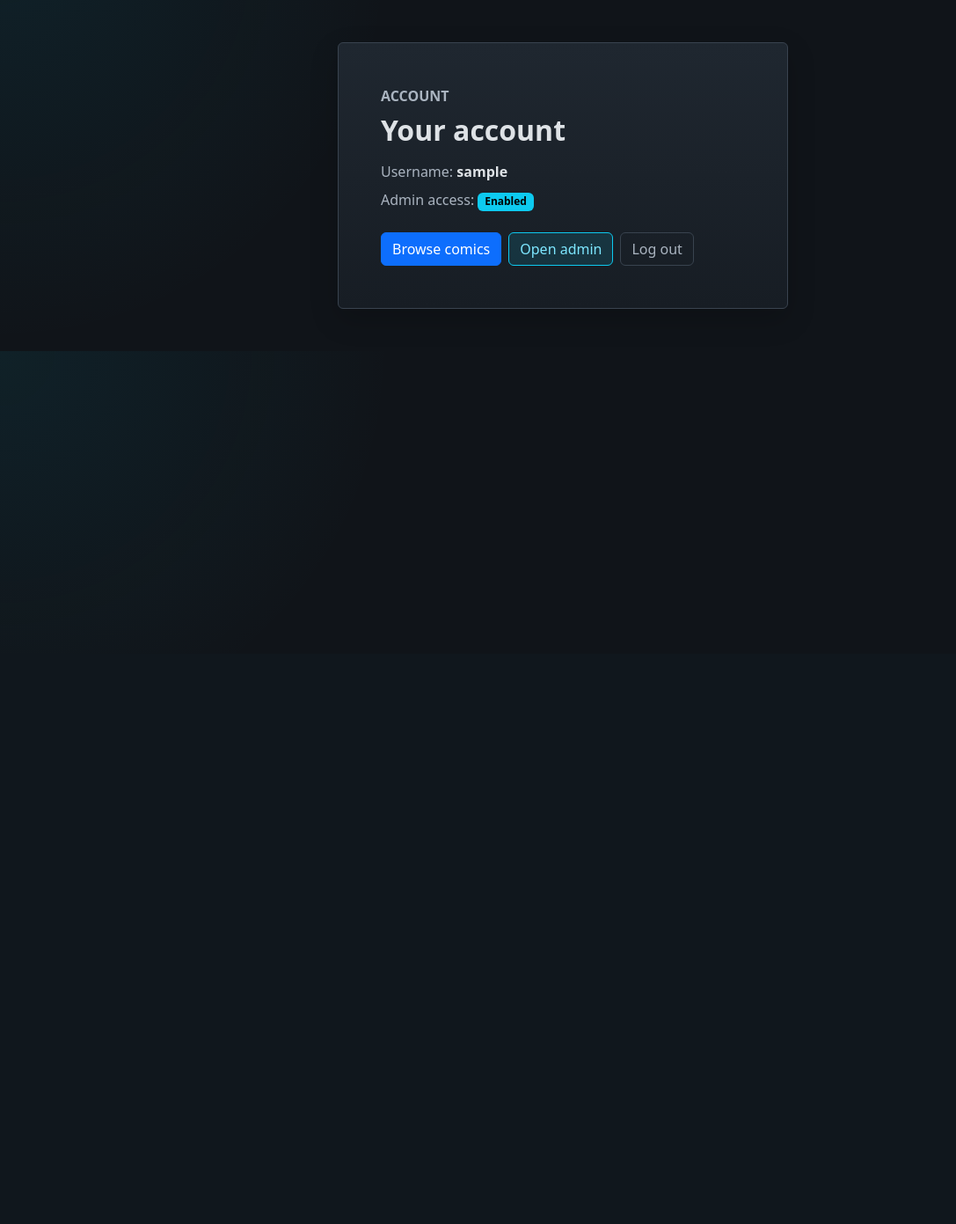
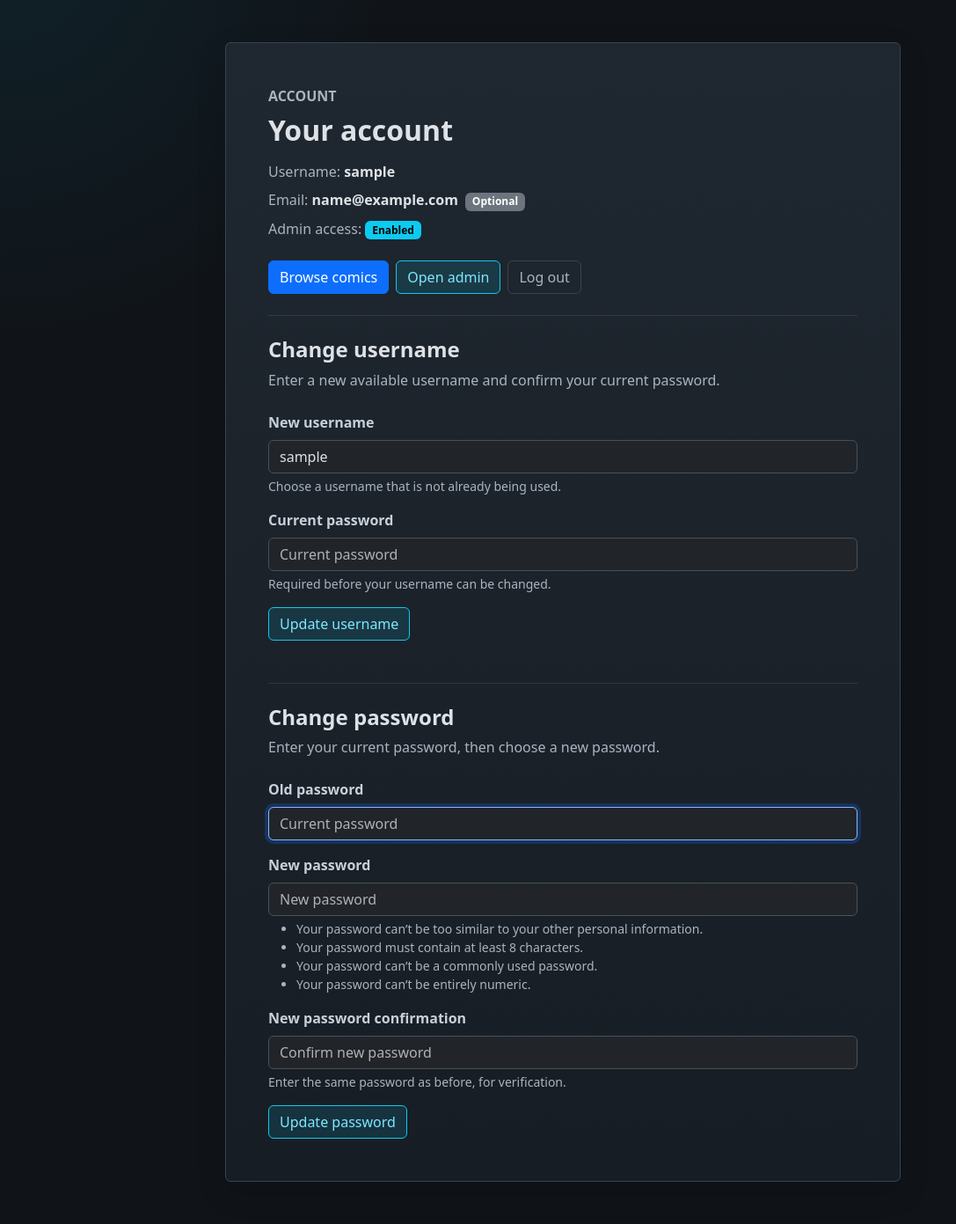
Before and after one commit to Wjmoore32001/EzyReadComics, a Django app: page /accounts/ in a window 1280 px wide. Shown: the part 57-1448 px from the top of the page at 88% size, without its empty margins (0-1087 px from the left). Before the commit the page ends 408 px from the top, so only its background shows below. Run offline with Django 5.2, Linux system fonts and the light colour scheme; the visitor is signed in with stand-in values (Sample User, id 1).

Commit message:
improved sign up functionality and expanded accounts page

```diff
--- a/comics/forms.py
+++ b/comics/forms.py
@@ -1,4 +1,6 @@
-from django.contrib.auth.forms import AuthenticationForm, UserCreationForm
+from django import forms
+from django.contrib.auth import get_user_model
+from django.contrib.auth.forms import AuthenticationForm, PasswordChangeForm, UserCreationForm
 
 
 class StyledAuthenticationForm(AuthenticationForm):
@@ -22,14 +24,35 @@ class StyledAuthenticationForm(AuthenticationForm):
 
 
 class StyledUserCreationForm(UserCreationForm):
+    email = forms.EmailField(
+        required=False,
+        label="Email (optional)",
+        help_text="Optional. You can leave this blank. It may be used later for account recovery, but no verification email is required right now.",
+    )
+
+    website = forms.CharField(
+        required=False,
+        label="Website",
+        help_text="Leave this field blank.",
+    )
+
     def __init__(self, *args, **kwargs):
         super().__init__(*args, **kwargs)
+
+        self.order_fields(["username", "email", "password1", "password2", "website"])
 
         self.fields["username"].widget.attrs.update(
             {
                 "class": "form-control",
                 "autocomplete": "username",
                 "placeholder": "Choose a username",
+            }
+        )
+        self.fields["email"].widget.attrs.update(
+            {
+                "class": "form-control",
+                "autocomplete": "email",
+                "placeholder": "Email address (optional)",
             }
         )
         self.fields["password1"].widget.attrs.update(
@@ -46,3 +69,128 @@ class StyledUserCreationForm(UserCreationForm):
                 "placeholder": "Confirm your password",
             }
         )
+        self.fields["website"].widget.attrs.update(
+            {
+                "class": "form-control",
+                "autocomplete": "off",
+                "tabindex": "-1",
+            }
+        )
+
+    def clean_website(self):
+        website = self.cleaned_data.get("website", "")
+
+        if website:
+            raise forms.ValidationError("There was a problem creating this account. Please try again.")
+
+        return website
+
+    def save(self, commit=True):
+        user = super().save(commit=False)
+        user.email = self.cleaned_data.get("email", "").strip()
+
+        if commit:
+            user.save()
+
+        return user
+
+
+class StyledUsernameChangeForm(forms.Form):
+    username = forms.CharField(
+        label="New username",
+        help_text="Choose a username that is not already being used.",
+    )
+    current_password = forms.CharField(
+        label="Current password",
+        widget=forms.PasswordInput,
+        help_text="Required before your username can be changed.",
+    )
+
+    def __init__(self, user, *args, **kwargs):
+        super().__init__(*args, **kwargs)
+        self.user = user
+
+        username_field = user._meta.get_field(user.USERNAME_FIELD)
+
+        self.fields["username"].max_length = username_field.max_length
+        self.fields["username"].validators = username_field.validators
+        self.fields["username"].initial = user.get_username()
+        self.fields["username"].widget.attrs.update(
+            {
+                "class": "form-control",
+                "autocomplete": "username",
+                "placeholder": "New username",
+                "maxlength": username_field.max_length,
+            }
+        )
+
+        self.fields["current_password"].widget.attrs.update(
+            {
+                "class": "form-control",
+                "autocomplete": "current-password",
+                "placeholder": "Current password",
+            }
+        )
+
+    def clean_username(self):
+        username = self.cleaned_data.get("username", "").strip()
+        User = get_user_model()
+
+        if not username:
+            raise forms.ValidationError("Enter a username.")
+
+        if username == self.user.get_username():
+            raise forms.ValidationError("That is already your current username.")
+
+        username_taken = (
+            User.objects
+            .filter(username=username)
+            .exclude(pk=self.user.pk)
+            .exists()
+        )
+
+        if username_taken:
+            raise forms.ValidationError("That username is already taken.")
+
+        return username
+
+    def clean_current_password(self):
+        current_password = self.cleaned_data.get("current_password", "")
+
+        if not self.user.check_password(current_password):
+            raise forms.ValidationError("Your current password was incorrect.")
+
+        return current_password
+
+    def save(self):
+        self.user.username = self.cleaned_data["username"]
+        self.user.save(update_fields=["username"])
+
+        return self.user
+
+
+class StyledPasswordChangeForm(PasswordChangeForm):
+    def __init__(self, user, *args, **kwargs):
+        super().__init__(user, *args, **kwargs)
+
+        self.fields["old_password"].widget.attrs.update(
+            {
+                "class": "form-control",
+                "autocomplete": "current-password",
+                "placeholder": "Current password",
+            }
+        )
+        self.fields["new_password1"].widget.attrs.update(
+            {
+                "class": "form-control",
+                "autocomplete": "new-password",
+                "placeholder": "New password",
+            }
+        )
+        self.fields["new_password2"].widget.attrs.update(
+            {
+                "class": "form-control",
+                "autocomplete": "new-password",
+                "placeholder": "Confirm new password",
+            }
+        )
--- a/comics/templates/registration/account.html
+++ b/comics/templates/registration/account.html
@@ -3,7 +3,7 @@
 {% block title %}Account | EzyReadComics{% endblock %}
 
 {% block content %}
-<div class="card border-secondary bg-body-tertiary auth-card mx-auto">
+<div class="card border-secondary bg-body-tertiary mx-auto" style="max-width: 48rem;">
     <div class="card-body p-4 p-md-5">
         <p class="text-uppercase text-secondary fw-semibold mb-2">
             Account
@@ -17,6 +17,17 @@
                 <span class="fw-semibold">{{ request.user.username }}</span>
             </p>
 
+            <p class="mb-2">
+                <span class="text-secondary">Email:</span>
+                {% if request.user.email %}
+                    <span class="fw-semibold">{{ request.user.email }}</span>
+                    <span class="badge text-bg-secondary ms-1">Optional</span>
+                {% else %}
+                    <span class="fw-semibold">Not added</span>
+                    <span class="badge text-bg-secondary ms-1">Optional</span>
+                {% endif %}
+            </p>
+
             <p class="mb-0">
                 <span class="text-secondary">Admin access:</span>
                 {% if request.user.is_staff %}
@@ -27,7 +38,7 @@
             </p>
         </div>
 
-        <div class="d-flex flex-wrap gap-2">
+        <div class="d-flex flex-wrap gap-2 mb-4">
             <a href="{% url 'browse' %}" class="btn btn-primary">
                 Browse comics
             </a>
@@ -45,6 +56,96 @@
                 </button>
             </form>
         </div>
+
+        <hr class="border-secondary my-4">
+
+        <section class="mb-5">
+            <h2 class="h4 fw-bold mb-2">Change username</h2>
+
+            <p class="text-secondary mb-4">
+                Enter a new available username and confirm your current password.
+            </p>
+
+            <form method="post" novalidate>
+                {% csrf_token %}
+                <input type="hidden" name="account_action" value="change_username">
+
+                {% if username_form.non_field_errors %}
+                    <div class="alert alert-danger">
+                        {{ username_form.non_field_errors }}
+                    </div>
+                {% endif %}
+
+                {% for field in username_form %}
+                    <div class="mb-3">
+                        <label class="form-label" for="{{ field.id_for_label }}">
+                            {{ field.label }}
+                        </label>
+
+                        {{ field }}
+
+                        {% if field.help_text %}
+                            <div class="form-text">
+                                {{ field.help_text }}
+                            </div>
+                        {% endif %}
+
+                        {% if field.errors %}
+                            {{ field.errors }}
+                        {% endif %}
+                    </div>
+                {% endfor %}
+
+                <button type="submit" class="btn btn-outline-info">
+                    Update username
+                </button>
+            </form>
+        </section>
+
+        <hr class="border-secondary my-4">
+
+        <section>
+            <h2 class="h4 fw-bold mb-2">Change password</h2>
+
+            <p class="text-secondary mb-4">
+                Enter your current password, then choose a new password.
+            </p>
+
+            <form method="post" novalidate>
+                {% csrf_token %}
+                <input type="hidden" name="account_action" value="change_password">
+
+                {% if password_form.non_field_errors %}
+                    <div class="alert alert-danger">
+                        {{ password_form.non_field_errors }}
+                    </div>
+                {% endif %}
+
+                {% for field in password_form %}
+                    <div class="mb-3">
+                        <label class="form-label" for="{{ field.id_for_label }}">
+                            {{ field.label }}
+                        </label>
+
+                        {{ field }}
+
+                        {% if field.help_text %}
+                            <div class="form-text">
+                                {{ field.help_text }}
+                            </div>
+                        {% endif %}
+
+                        {% if field.errors %}
+                            {{ field.errors }}
+                        {% endif %}
+                    </div>
+                {% endfor %}
+
+                <button type="submit" class="btn btn-outline-info">
+                    Update password
+                </button>
+            </form>
+        </section>
     </div>
 </div>
 {% endblock %}
--- a/comics/views/auth.py
+++ b/comics/views/auth.py
@@ -1,14 +1,89 @@
+import hashlib
+
+from django.conf import settings
 from django.contrib import messages
-from django.contrib.auth import login
+from django.contrib.auth import login, update_session_auth_hash
 from django.contrib.auth.decorators import login_required
+from django.core.cache import cache
 from django.shortcuts import redirect, render
 
-from comics.forms import StyledUserCreationForm
+from comics.forms import (
+    StyledPasswordChangeForm,
+    StyledUserCreationForm,
+    StyledUsernameChangeForm,
+)
+
+
+def _get_client_ip(request):
+    forwarded_for = request.META.get("HTTP_X_FORWARDED_FOR", "")
+
+    if forwarded_for:
+        return forwarded_for.split(",")[0].strip()
+
+    return request.META.get("REMOTE_ADDR", "unknown")
+
+
+def _signup_rate_limit_key(request):
+    client_ip = _get_client_ip(request)
+    ip_digest = hashlib.sha256(client_ip.encode("utf-8")).hexdigest()
+
+    return f"signup_attempts:{ip_digest}"
+
+
+def _signup_is_rate_limited(request):
+    attempt_limit = getattr(settings, "SIGNUP_ATTEMPT_LIMIT", 10)
+    window_seconds = getattr(settings, "SIGNUP_ATTEMPT_WINDOW_SECONDS", 3600)
+
+    if attempt_limit <= 0:
+        return False
+
+    cache_key = _signup_rate_limit_key(request)
+    current_attempts = cache.get(cache_key, 0)
+
+    if current_attempts >= attempt_limit:
+        return True
+
+    cache.set(cache_key, current_attempts + 1, timeout=window_seconds)
+
+    return False
 
 
 @login_required
 def account(request):
-    return render(request, "registration/account.html")
+    username_form = StyledUsernameChangeForm(request.user)
+    password_form = StyledPasswordChangeForm(request.user)
+
+    if request.method == "POST":
+        account_action = request.POST.get("account_action", "")
+
+        if account_action == "change_username":
+            username_form = StyledUsernameChangeForm(request.user, request.POST)
+
+            if username_form.is_valid():
+                username_form.save()
+                messages.success(request, "Your username has been updated.")
+                return redirect("account")
+
+        elif account_action == "change_password":
+            password_form = StyledPasswordChangeForm(request.user, request.POST)
+
+            if password_form.is_valid():
+                user = password_form.save()
+                update_session_auth_hash(request, user)
+                messages.success(request, "Your password has been updated.")
+                return redirect("account")
+
+        else:
+            messages.error(request, "Unknown account action.")
+
+    return render(
+        request,
+        "registration/account.html",
+        {
+            "username_form": username_form,
+            "password_form": password_form,
+        },
+    )
 
 
 def signup(request):
@@ -16,13 +91,20 @@ def signup(request):
         return redirect("account")
 
     if request.method == "POST":
-        form = StyledUserCreationForm(request.POST)
+        if _signup_is_rate_limited(request):
+            form = StyledUserCreationForm()
+            form.add_error(
+                None,
+                "Too many signup attempts from this connection. Please try again later.",
+            )
+        else:
+            form = StyledUserCreationForm(request.POST)
 
-        if form.is_valid():
-            user = form.save()
-            login(request, user)
-            messages.success(request, "Your account has been created.")
-            return redirect("account")
+            if form.is_valid():
+                user = form.save()
+                login(request, user)
+                messages.success(request, "Your account has been created.")
+                return redirect("account")
     else:
         form = StyledUserCreationForm()
 
--- a/config/settings.py
+++ b/config/settings.py
@@ -109,3 +109,7 @@ DEFAULT_AUTO_FIELD = "django.db.models.BigAutoField"
 LOGIN_URL = "login"
 LOGIN_REDIRECT_URL = "account"
 LOGOUT_REDIRECT_URL = "home"
+
+
+SIGNUP_ATTEMPT_LIMIT = int(os.getenv("SIGNUP_ATTEMPT_LIMIT", "10"))
+SIGNUP_ATTEMPT_WINDOW_SECONDS = int(os.getenv("SIGNUP_ATTEMPT_WINDOW_SECONDS", "3600"))
```
Also changed, not shown: comics/templates/registration/signup.html (+15 -0 lines).
